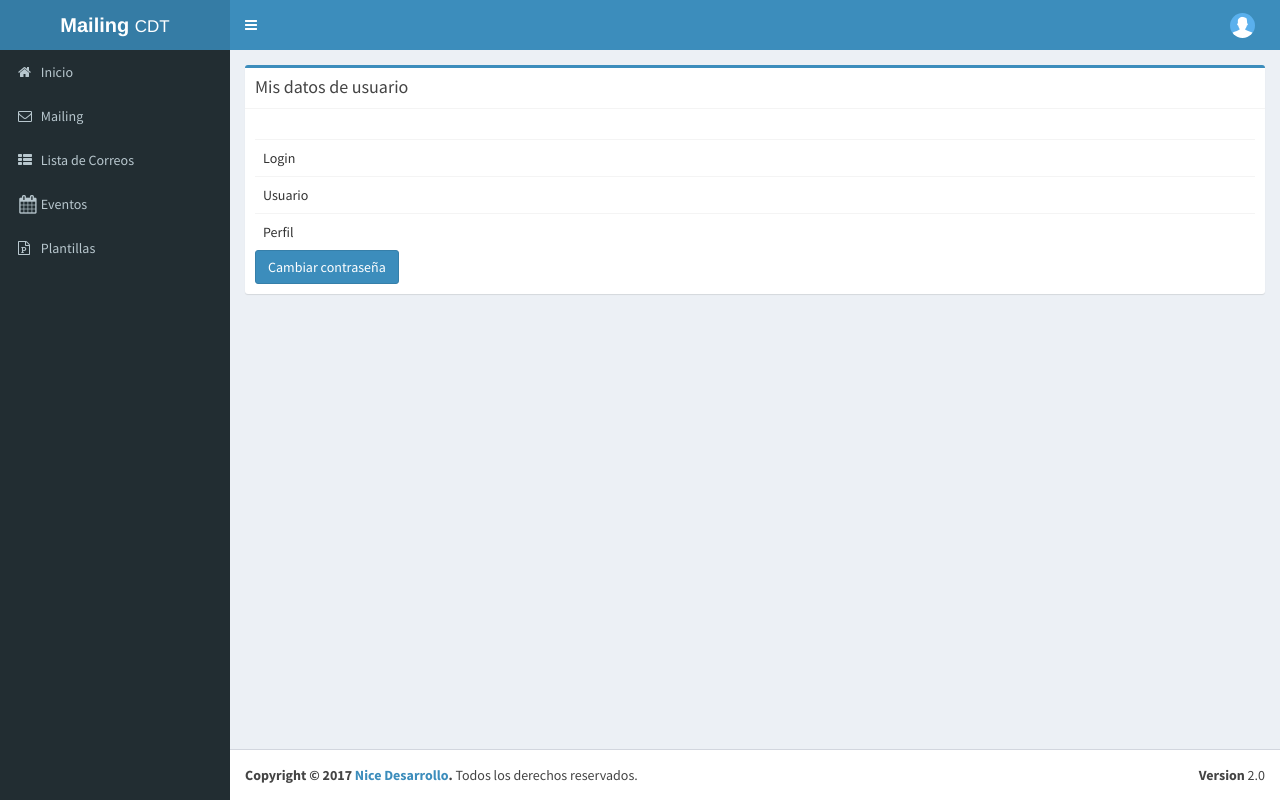
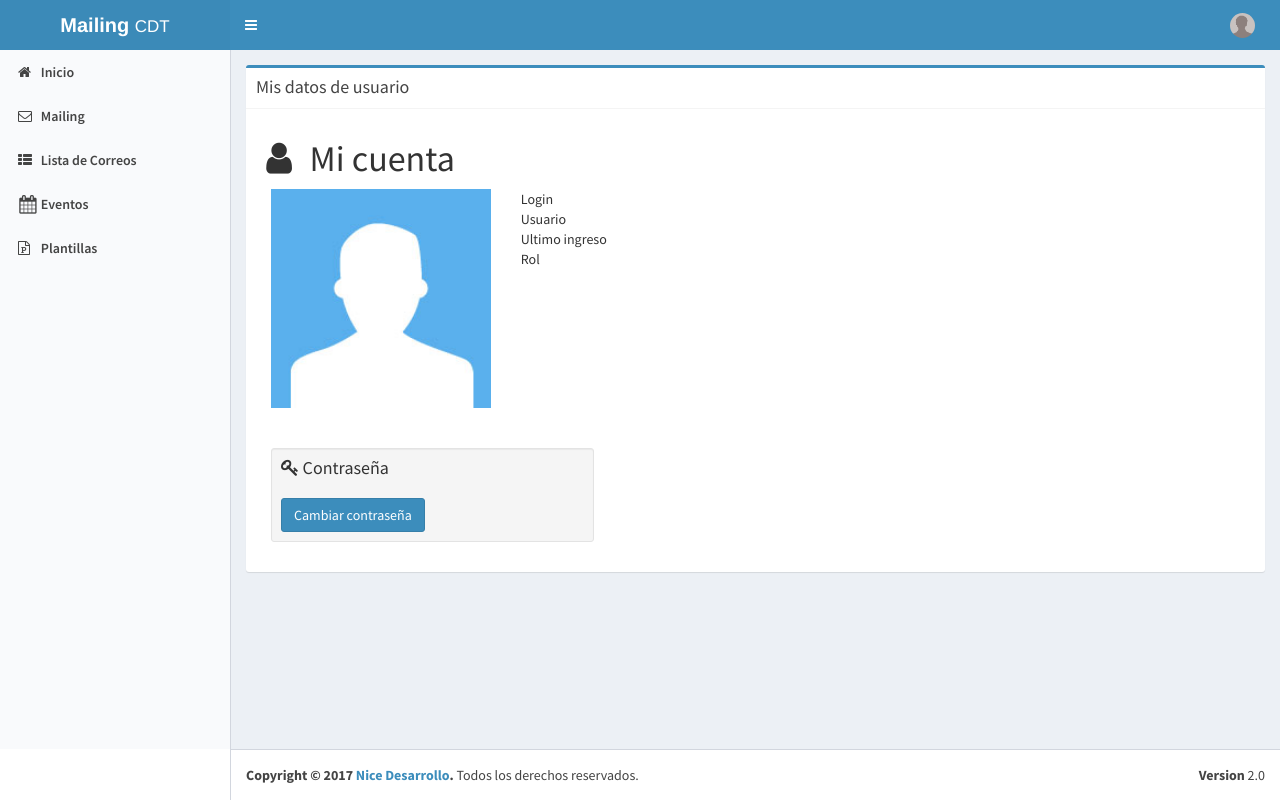
Before and after one commit to samuelmontoyag/Mailer_CDT, a Flask app: template templates/auth/profile.html in a window 1280 px wide. Run offline with Flask 2, Linux system fonts and the light colour scheme; the template is opened without the code that fills it, so the values that code supplies are empty; parts of the project's set-up code (start-up, migrations or seed data) failed here and were passed over; some libraries are stand-ins or nearby versions.

Commit message:
Se cambia el tema de la aplicaci?n y se reemplaza el loading

```diff
--- a/server.py
+++ b/server.py
@@ -23,4 +23,4 @@ init_db(app)
 register_blueprints(app)
 
 if __name__ == "__main__":
-    app.run(port=4000)
+    app.run(port=4100)
--- a/templates/auth/profile.html
+++ b/templates/auth/profile.html
@@ -1,21 +1,93 @@
 {% extends "base.html" %}
 {% import 'form_helper.html' as lib with context %}
 
+{% block content %}
+{%call lib.create_box("Mis datos de usuario", "box-primary")%}
+<div class="row">
 
-{%block content%}
-{%call lib.create_box("Mis datos de usuario", "box-primary")%}
-<br />
-<table class="table">
-  <tr>
-    <td>Login</td><td>{{current_user.doc.user_login}}</td>
-  </tr>
-  <tr>
-    <td>Usuario</td><td>{{current_user.doc.user_name}}</td>
-  </tr>
-  <tr>
-    <td>Perfil</td><td>{{current_user.doc.user_role}}</td>
-  </tr>
-</table>
-<a href="/auth/change_passwd/" class="btn btn-primary">Cambiar contraseña</a>
+  <div class="col-xs-12 col-sm-7 col-md-7 col-lg-4">
+    <h1 class="page-title txt-color-blueDark">
+      <i class="fa-fw fa fa-user"></i>  Mi cuenta</h1>
+  </div>
+</div>
+
+<div class="container-fluid">
+    <div class="row">
+        <div class="col-xs-12 col-sm-3 center">
+            <span class="profile-picture" style="width:100%;">
+                <img id="avatar" class="editable img-responsive" alt="foo avatar" src="/static/img/male.png" style="width:100%;"/>
+            </span>
+        </div>
+
+        <div class="col-xs-12 col-sm-9">
+            <div class="profile-user-info">
+                <div class="profile-info-row">
+                    <div class="profile-info-name"> Login </div>
+
+                    <div class="profile-info-value">
+                        <span>{{current_user.doc.user_login}}</span>
+                    </div>
+                </div>
+                <div class="profile-info-row">
+                    <div class="profile-info-name"> Usuario </div>
+
+                    <div class="profile-info-value">
+                        <span>{{current_user.doc.user_name}}</span>
+                    </div>
+                </div>
+
+                <div class="profile-info-row">
+                    <div class="profile-info-name"> Ultimo ingreso</div>
+
+                    <div class="profile-info-value">
+                        <span></span>
+                    </div>
+                </div>
+                <div class="profile-info-row">
+                    <div class="profile-info-name"> Rol</div>
+
+                    <div class="profile-info-value">
+                            <span>{{current_user.doc.user_role}}</span>
+                    </div>
+                </div>
+            </div>
+
+            <div class="hr hr-8 dotted"></div>
+        </div><!-- /.col -->
+    </div><!-- /.row -->
+
+    <div class="space-80"></div>
+    <br><br>
+
+        <div class="container col-xs-12 col-sm-6 col-lg-4 well well-sm">
+            <div class="widget-box transparent">
+                <div class="widget-header widget-header-small">
+                    <h4 class="widget-title smaller blue no-margin">
+                        <i class=" fa fa-key bigger-110"></i>
+                        Contraseña
+                    </h4>
+                </div>
+                <br>
+                <div class="widget-body">
+                    <div class="widget-main">
+                    	<div class="pull-left">
+                        	<a href="/auth/change_passwd" class="btn btn-primary pull-right">Cambiar contraseña</a>
+                        </div>
+                    </div>
+                </div>
+            </div>
+        </div>
+    </div>
+</div>
+
+
+<script type="text/javascript">
+  pageSetUp();
+  var pagefunction = function() {
+    ga('send', 'perfil_usuario', '/perfil_usuario');
+  }
+  pagefunction();
+</script>
+
 {% endcall %}
 {% endblock %}
--- a/templates/base.html
+++ b/templates/base.html
@@ -21,7 +21,7 @@
   <link rel="stylesheet" href="/static/css/skins/_all-skins.min.css">
 
 </head>
-<body class="hold-transition skin-blue sidebar-mini">
+<body class="hold-transition skin-blue-light sidebar-mini">
 <!-- Site wrapper -->
 <div class="wrapper">
 
@@ -42,37 +42,36 @@
         <span class="icon-bar"></span>
         <span class="icon-bar"></span>
       </a>
-
       <div class="navbar-custom-menu">
         <ul class="nav navbar-nav">
           <li class="dropdown user user-menu">
             <a href="#" class="dropdown-toggle" data-toggle="dropdown">
               <img src="/static/img/user2-160x160.jpg" class="user-image" alt="User Image">
-              <span class="hidden-xs"><!-- {{current_user.doc.usuario}} --></span>
+              <span class="hidden-xs">{{current_user.doc.user_name}}</span>
             </a>
             <ul class="dropdown-menu">
               <!-- User image -->
               <li class="user-header">
                 <img src="/static/img/user2-160x160.jpg" class="img-circle" alt="User Image">
 
-                <!-- <p>
-                  {{current_user.doc.nombres}} {{current_user.doc.apellidos}}
-                  <small>Registrado en {{current_user.doc.created}}</small>
-                </p> -->
+                <p>{{current_user.doc.user_name}}
+                  <small>{{current_user.doc.user_login}}</small>
+                </p>
               </li>
               <!-- Menu Footer-->
               <li class="user-footer">
                 <div class="pull-left">
-                  <a href="">Mi perfil</a>
+                  <a href="/auth/profile" title="Ver Perfil" class="btn btn-default btn-flat">Mi perfil</a>
                 </div>
                 <div class="pull-right">
-                  <a href="/logout" class="btn btn-default btn-flat">Cerrar sesion</a>
+                  <a href="/auth/logout" class="btn btn-default btn-flat">Cerrar sesion</a>
                 </div>
               </li>
             </ul>
           </li>
         </ul>
       </div>
+
     </nav>
   </header>
 
@@ -176,6 +175,7 @@
 <script src="/static/js/bootstrap.min.js"></script>
 <script src="/static/plugins/SmartNotification/SmartNotification.min.js"></script>
 <script src="/static/js/sweetalert-dev.js"></script>
+<script src="/static/js/select2.min.js"></script>
 
 <!-- AdminLTE App -->
 <script src="/static/js/app.min.js"></script>
```
Also changed, not shown: controllers/campagnas.py (+9 -0 lines), templates/campagnas/list.html (+10 -2 lines), templates/index.html (+4 -4 lines), static/img/user2-160x160.jpg.
